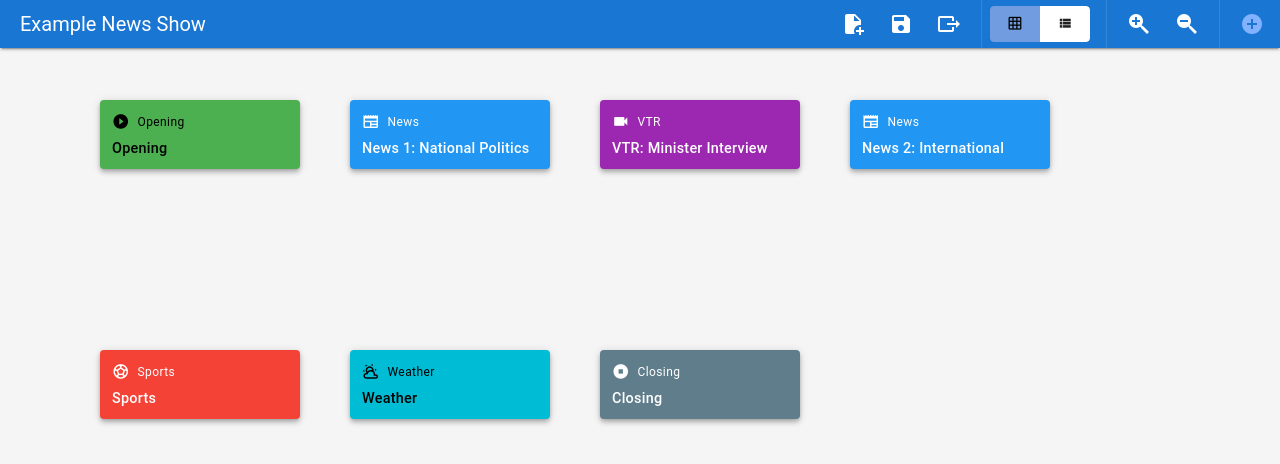
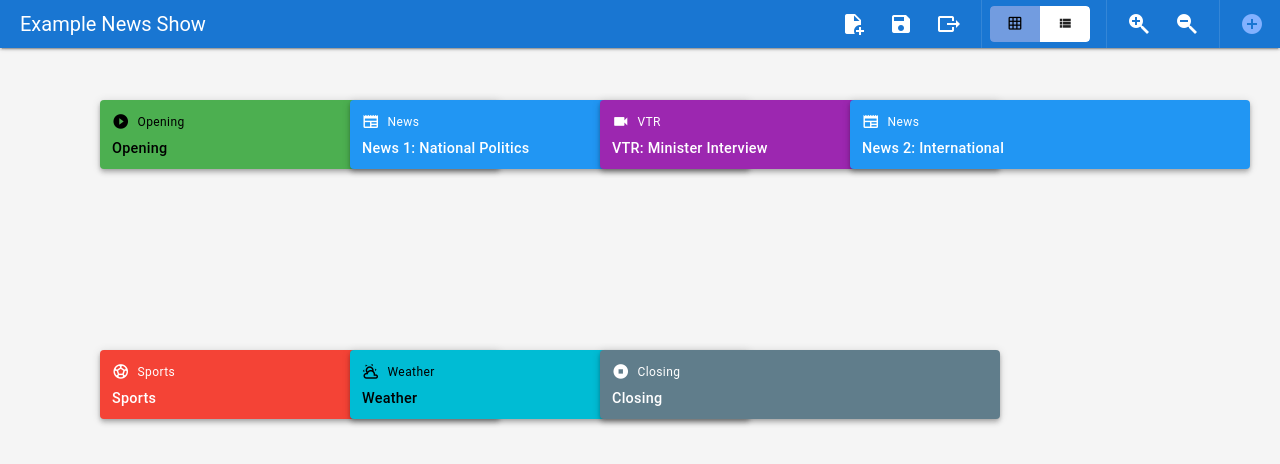
Before and after one commit to impalah/escaleta, a Vue app: page / in a window 1280 px wide. Shown: the top 464 px of the page. Built offline with nearby package versions, Linux system fonts and the light colour scheme.

Commit message:
Adjust beat width

```diff
--- a/src/presentation/components/BeatCard.vue
+++ b/src/presentation/components/BeatCard.vue
@@ -164,12 +164,12 @@ function getContrastColor(hexColor: string | undefined): string {
 <style scoped>
 .beat-card-wrapper {
   position: absolute;
-  width: 200px;
+  width: 400px;
 }
 
 .beat-card {
   position: relative;
-  width: 200px;
+  width: 400px;
   cursor: grab;
   transition: transform 0.2s, box-shadow 0.2s;
   user-select: none;
```
